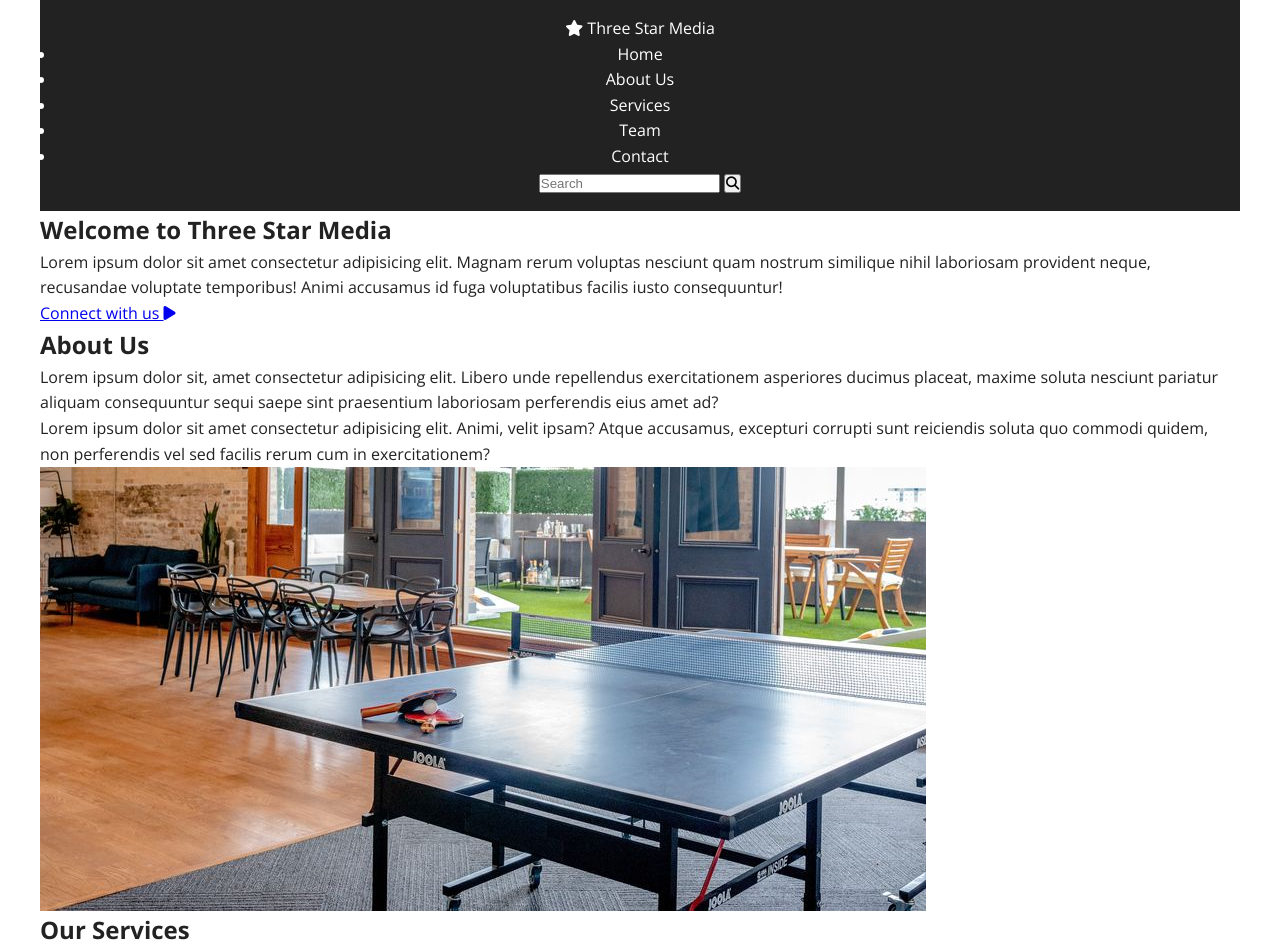
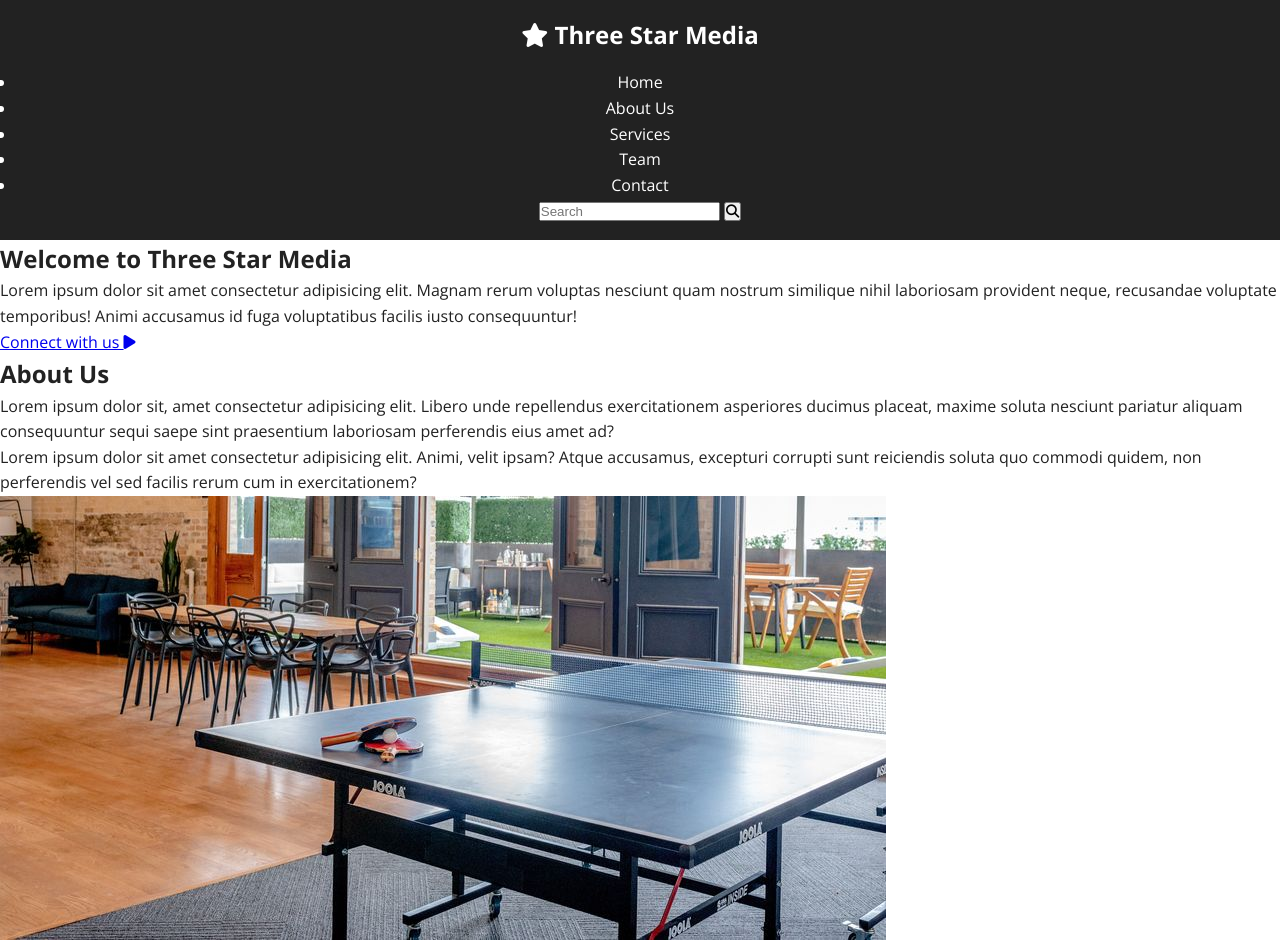
Before and after one commit to phil0473/phil0473.github.io, a plain HTML site: page final-project/index.html in a window 1280 px wide. Shown: the top 943 px of the page. Drawn offline with nearby package versions, Linux system fonts and the light colour scheme.

Commit message:
adds container stylings

```diff
--- a/final-project/css/style.css
+++ b/final-project/css/style.css
@@ -25,7 +25,7 @@ img{
     display: block;
 }
 
-.container, header, section, footer{
+.container{
     max-width: 1200px;
     margin: 0 auto;
 }
@@ -43,3 +43,10 @@ img{
     text-decoration: none;
     color: var(--white);
 }
+
+.logo{
+    font-size: 1.5rem;
+    font-weight: bold;
+    margin-bottom: 1rem;
+    color: var(--white);
+}
```
